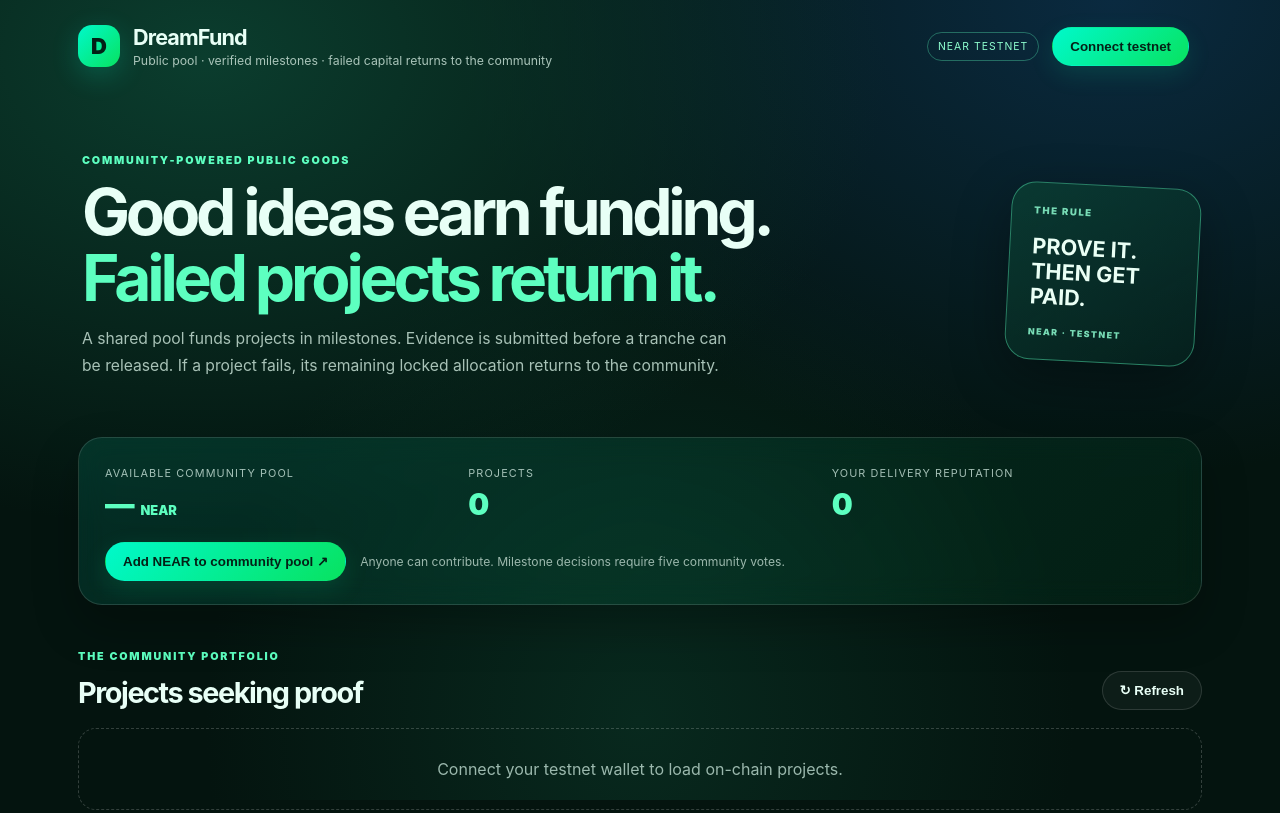
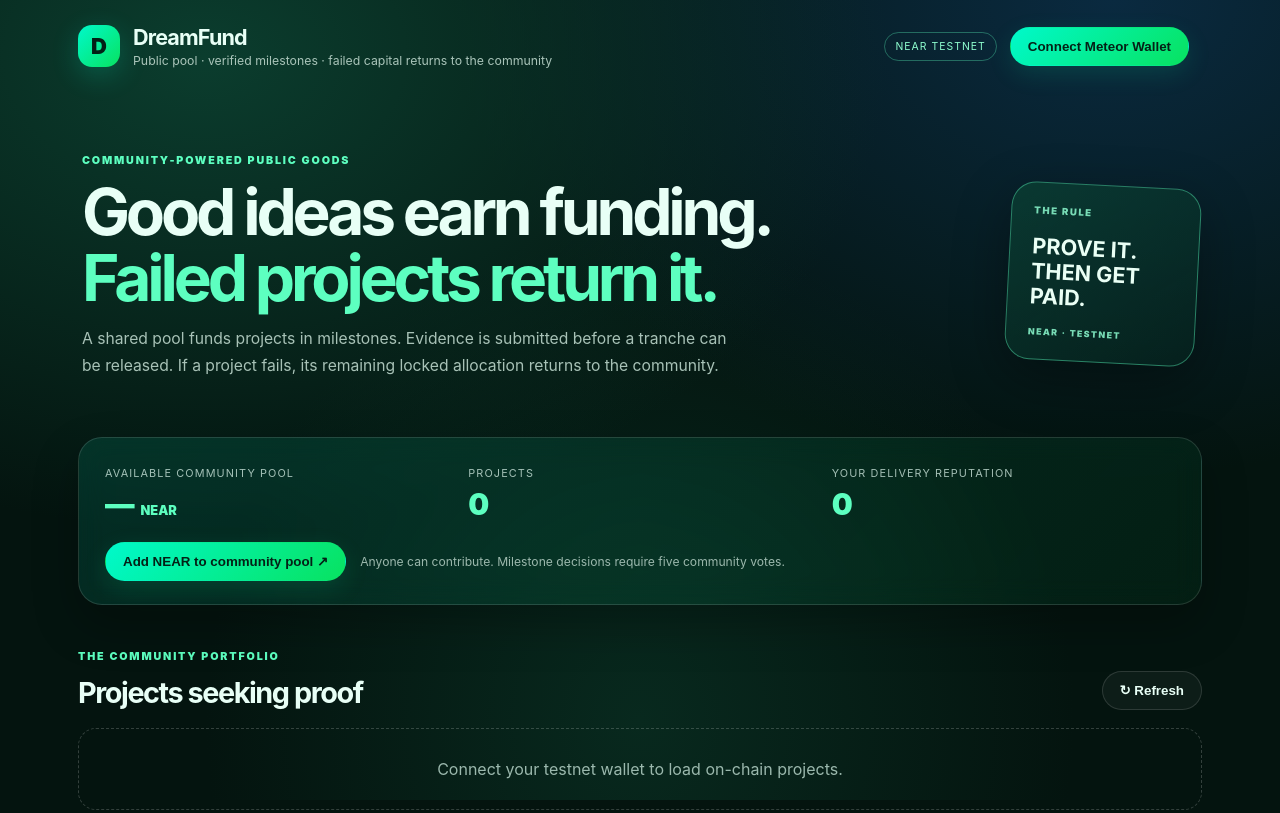
Before and after one commit to Bilalsnz/NearHack, a plain HTML site: page index.html in a window 1280 px wide. Shown: the top 813 px of the page. Drawn offline with Linux system fonts and the light colour scheme.

Commit message:
Label the Meteor Wallet connection action clearly

```diff
--- a/index.html
+++ b/index.html
@@ -20,7 +20,7 @@
     </div>
     <div class="wallet-area">
       <span id="network-label" class="network-pill">NEAR TESTNET</span>
-      <button id="btn-connect" class="btn primary">Connect testnet</button>
+      <button id="btn-connect" class="btn primary">Connect Meteor Wallet</button>
       <span id="wallet-account" class="wallet-account"></span>
     </div>
   </header>
```
